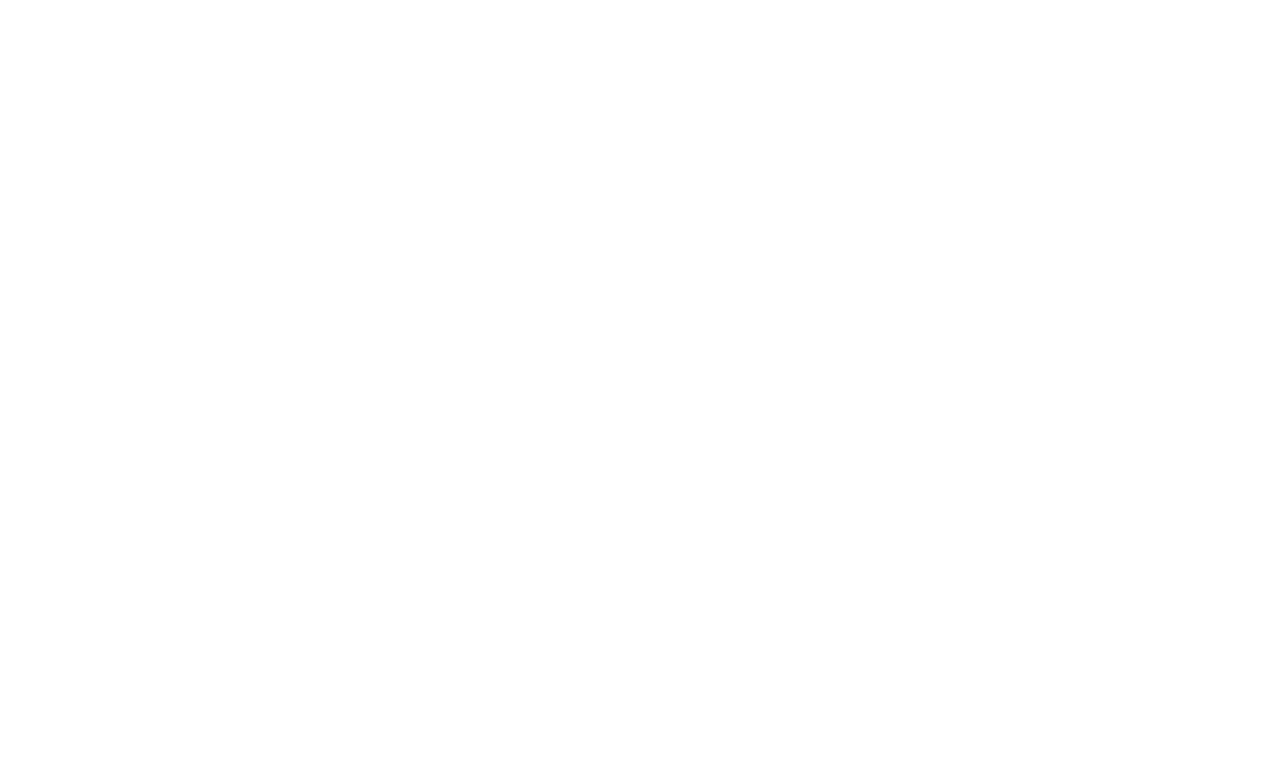
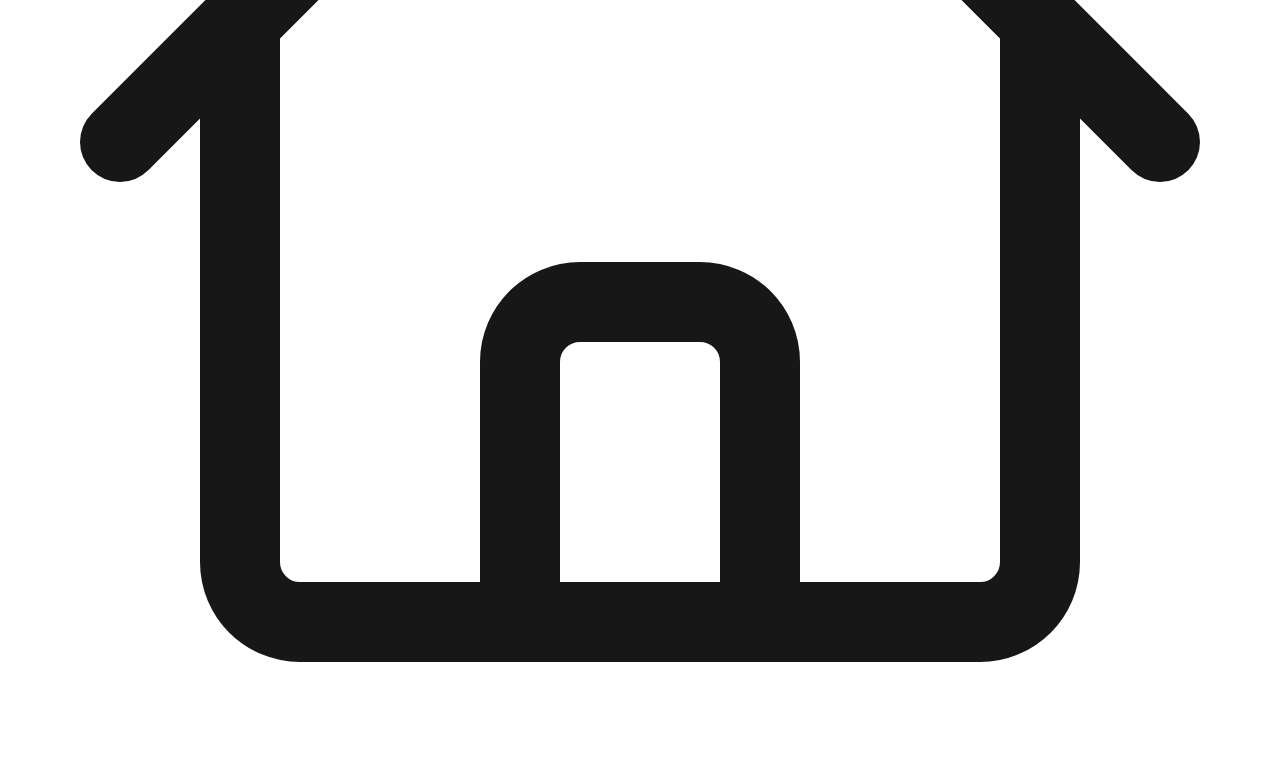
Before and after one commit to ruraeru/sungwang-stock-managemnet, a Next.js app: page /products/add in a window 1280 px wide. Shown: the part 2000-2783 px from the top of the page. Before the commit the page ends 1502 px from the top, so only its background shows below. Built offline with nearby package versions, Linux system fonts and the light colour scheme.

Commit message:
add navigation bar & default image path modify

```diff
--- a/src/app/layout.tsx
+++ b/src/app/layout.tsx
@@ -1,6 +1,7 @@
 import type { Metadata } from "next";
 import { Geist, Geist_Mono } from "next/font/google";
 import "./globals.css";
+import TabBar from "@/components/tab-bar";
 
 const geistSans = Geist({
   variable: "--font-geist-sans",
@@ -25,9 +26,10 @@
   return (
     <html lang="en">
       <body
-        className={`bg-neutral-900 text-white max-w-screen-2xl mx-auto ${geistSans.variable} ${geistMono.variable} antialiased`}
+        className={`bg-neutral-900 text-white max-w-screen-sm mx-auto ${geistSans.variable} ${geistMono.variable} antialiased`}
       >
         {children}
+        <TabBar />
       </body>
     </html>
   );
--- /dev/null
+++ b/src/components/tab-bar.tsx
@@ -0,0 +1,38 @@
+"use client"
+
+import { HomeIcon as SolidHomeIcon, UserCircleIcon as SolidUserCircleIcon, CubeIcon as SolidCubeIcon } from "@heroicons/react/24/solid";
+import { HomeIcon as OutlineHomeIcon, UserCircleIcon as OutlineUserCircleIcon, CubeIcon as OutlineCubeIcon } from "@heroicons/react/24/outline";
+import Link from "next/link";
+import { usePathname } from "next/navigation";
+
+export default function TabBar() {
+    const pathname = usePathname();
+    return (
+        <div className="fixed bottom-0 w-full mx-auto max-w-screen-sm grid grid-cols-3 border-neutral-600 border-t px-5 py-3 *:text-white bg-neutral-800">
+            <Link href="/" className="flex flex-col items-center gap-px">
+                {pathname === "/" ? (
+                    <SolidHomeIcon className="w-7 h-7" />
+                ) : (
+                    <OutlineHomeIcon className="w-7 h-7" />
+                )}
+                <span>홈</span>
+            </Link>
+            <Link href="/products" className="flex flex-col items-center gap-px">
+                {pathname === "/products" ? (
+                    <SolidCubeIcon className="w-7 h-7" />
+                ) : (
+                    <OutlineCubeIcon className="w-7 h-7" />
+                )}
+                <span>제품</span>
+            </Link>
+            <Link href="/profile" className="flex flex-col items-center gap-px">
+                {pathname === "/profile" ? (
+                    <SolidUserCircleIcon className="w-7 h-7" />
+                ) : (
+                    <OutlineUserCircleIcon className="w-7 h-7" />
+                )}
+                <span>내 정보</span>
+            </Link>
+        </div>
+    )
+}
--- a/src/lib/addProducts.ts
+++ b/src/lib/addProducts.ts
@@ -12,7 +12,7 @@
     } else {
       await db.product.create({
         data: {
-          imageUrl: "images/default.png",
+          imageUrl: "/images/default.png",
           name: data.productName,
           description: data.productName,
           category: "미분류",
```
